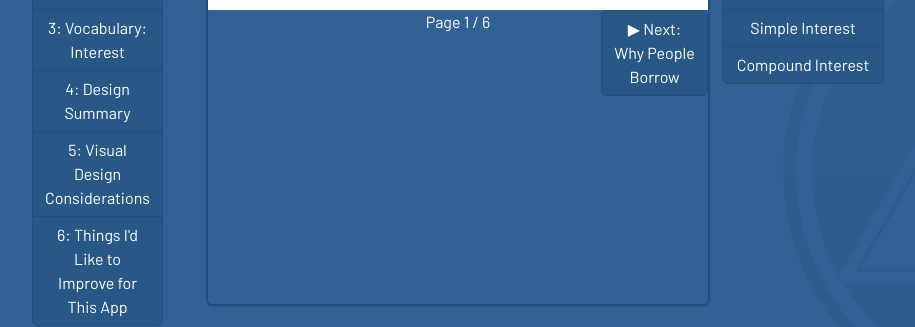
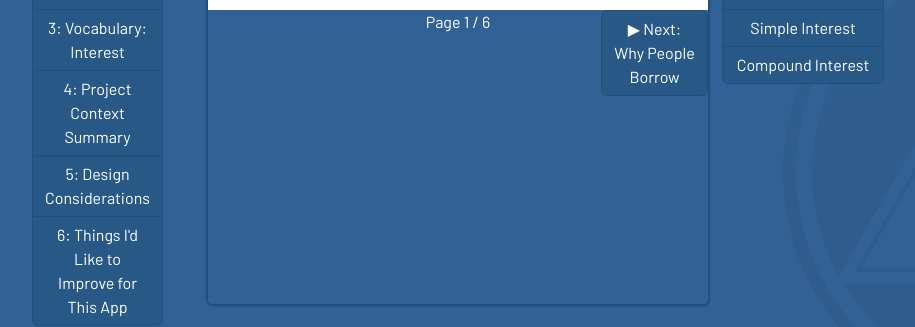
Before and after one commit to mordower-nlu/Proof-of-Concept-for-Math-Learning-Platform, a React (Vite) app: page / in a window 1280 px wide. Shown: the part 335-662 px from the top of the page, without its empty margins (62-977 px from the left). Built offline with nearby package versions, Linux system fonts and the light colour scheme.

Commit message:
minor changes to copy

```diff
--- a/src/App.jsx
+++ b/src/App.jsx
@@ -32,8 +32,8 @@ const pageDescriptions = [
   "Lesson Overview",
   "Why People Borrow",
   "Vocabulary: Interest",
-  "Design Summary",
-  "Visual Design Considerations",
+  "Project Context Summary",
+  "Design Considerations",
   "Things I\'d Like to Improve for This App"
 ]
 
--- a/src/Pages/Design Summary Pages/DesignSummary.jsx
+++ b/src/Pages/Design Summary Pages/DesignSummary.jsx
@@ -4,7 +4,6 @@ export function DesignSummary(){
     return <>
         <p className="content-header">Design Considerations:</p>
         <div className="content-body">
-        <hr/>
             <p>This website was created for LSE-542, a class centered on digital learning.</p>
             <p>Leveraging content from the course, as well as some preexisting design knowledge I possessed, I attempted to apply some best practices in this website creation.</p>
             <p>I also tried to apply other principles from other classes I've taken in this program.</p>
```
